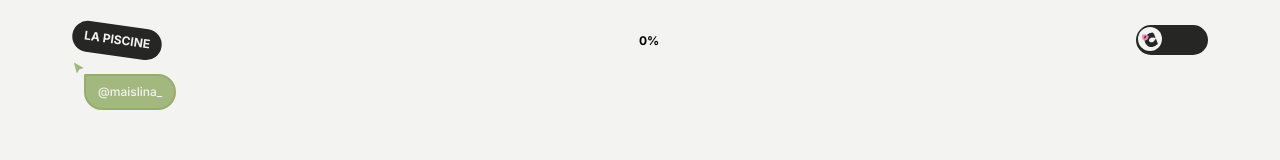
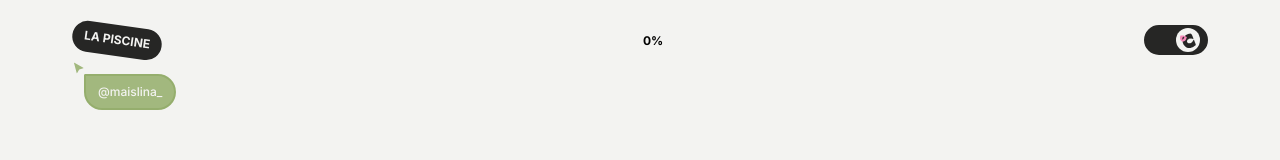
Before and after one commit to pommito/ClashOfDev_2024, a React (Vite) app: page / in a window 1280 px wide. Shown: the top 160 px of the page. Built offline with nearby package versions, Linux system fonts and the light colour scheme.

Commit message:
make it more simple with a transform translate instead of position absolute

```diff
--- a/src/components/layouts/Header/Header.scss
+++ b/src/components/layouts/Header/Header.scss
@@ -31,7 +31,7 @@
     border-radius: 5rem;
     cursor: pointer;
     height: 30px;
-    width: 4.5rem;
+    width: 4rem;
 
     &-toggle {
       display: flex;
@@ -39,15 +39,13 @@
       justify-content: center;
       background-color: v.$beige;
       border-radius: 50%;
-      position: absolute;
-      left: 0;
-      top: 0;
       height: 1.5rem;
       width: 1.5rem;
-      transition: all 0.3s ease-in-out;
+      transform: translateX(100%);
+      transition: transform 0.3s ease-in-out;
 
       &.dark {
-        left: calc(100% - 1.5rem);
+        transform: translateX(0);
       }
     }
   }
```
